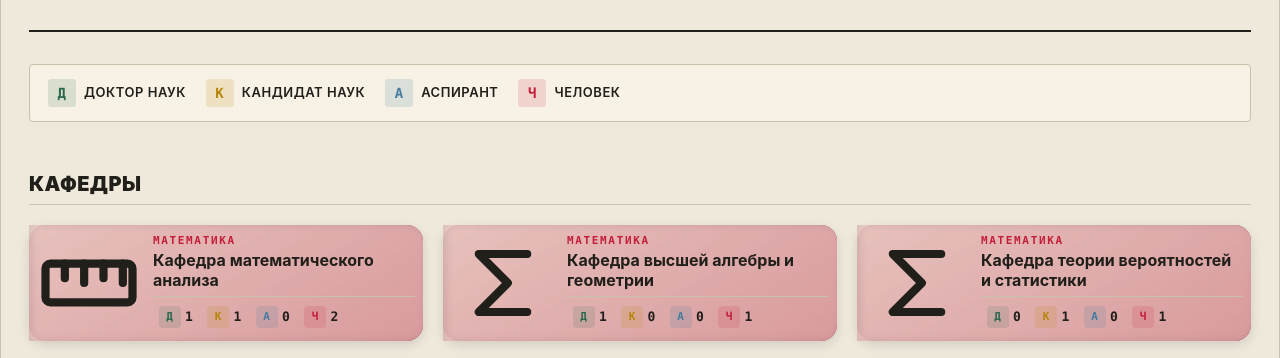
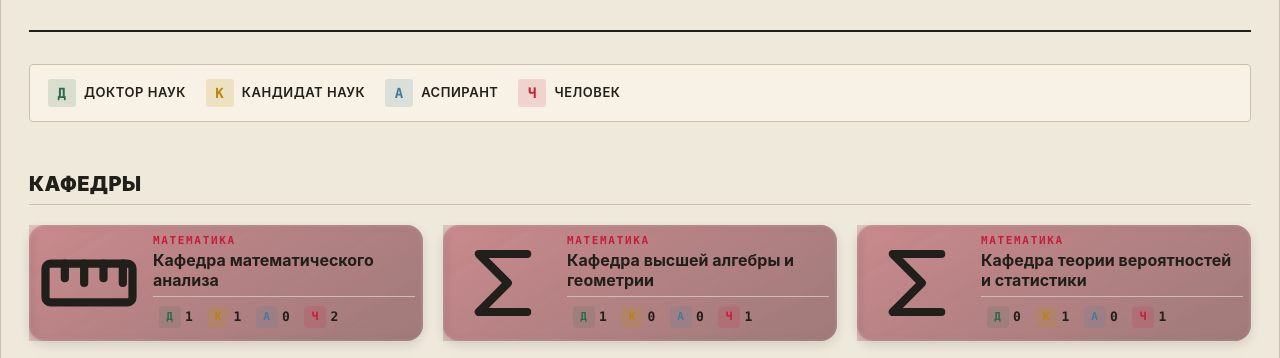
Before and after one commit to Esgotat/sony, a plain HTML site: page index.html in a window 1280 px wide. Shown: the part 523-881 px from the top of the page. Drawn offline with Linux system fonts and the light colour scheme; no server answers.

Commit message:
task snapshot 5fff49cf-0e59-4172-b2ba-7c1723b6ffe4

```diff
--- a/css/pages.css
+++ b/css/pages.css
@@ -1489,11 +1489,10 @@ color: rgba(255, 255, 255, 0.6);
 
 /* ============================================================
    КАФЕДРЫ: карточки-визитки.
-   ФОН КАРТОЧКИ — ЗАТЕМНЁННО-ПРОЗРАЧНЫЙ С ОТТЕНКОМ НАУКИ:
-   сквозь него всё ещё виден фон страницы, но притемнённый
-   (rgba(0,0,0,.38)) и подсвеченный цветом своей дисциплины
-   (--facet-rgb → мягкий цветной свет сверху, --facet-deep →
-   более насыщенный тон снизу).
+   ФОН КАРТОЧКИ — ПРОЗРАЧНЫЙ С ЛЁГКИМ ЗАТЕМНЕНИЕМ И ОТТЕНКОМ НАУКИ:
+   сквозь него хорошо виден фон страницы (альфа 0.12–0.22), он лишь
+   слегка притемнён и подсвечен цветом своей дисциплины (--facet-rgb →
+   мягкий цветной свет сверху, полупрозрачный чёрный → затемнение снизу).
    Под текстом лежит полупрозрачная «бумажная» подложка
    (.card-veil) — тоже с оттенком науки, но заметно светлее,
    чтобы буквы оставались читаемыми.
@@ -1508,7 +1507,7 @@ section.cards-depts {
   gap: 20px;
 }
 
-/* карточка: затемнённо-прозрачный фон с оттенком науки */
+/* карточка: прозрачный фон с лёгким затемнением и оттенком науки */
 section.cards-depts .card.dept-card {
   position: relative;
   display: flex;
@@ -1521,13 +1520,14 @@ section.cards-depts .card.dept-card {
   min-height: 0;
   border-radius: 16px;
   border: none;
-  /* КЛЮЧЕВОЕ: фон полупрозрачный + затемнение + оттенок своей науки.
-     rgba(--facet-rgb) даёт цветной «свет» сверху, --facet-deep — более
-     насыщенный тон снизу; альфа < 1 оставляет фон страницы просвечивать. */
-  background-color: rgba(0, 0, 0, 0.38) !important;
+  /* КЛЮЧЕВОЕ: фон ПРОЗРАЧНЫЙ — слегка затемнённый + оттенок своей науки.
+     Альфа маленькая (0.12–0.22), поэтому сквозь карточку хорошо видно
+     фон страницы; rgba(--facet-rgb) даёт мягкий цветной «свет» сверху,
+     полупрозрачный чёрный — лёгкое затемнение снизу. */
+  background-color: rgba(0, 0, 0, 0.12) !important;
   background-image: linear-gradient(150deg,
-      rgba(var(--facet-rgb, 128, 128, 128), 0.45) 0%,
-      var(--facet-deep, #5a5a5a) 100%) !important;
+      rgba(var(--facet-rgb, 128, 128, 128), 0.22) 0%,
+      rgba(0, 0, 0, 0.20) 100%) !important;
   box-shadow: 0 4px 12px rgba(0, 0, 0, 0.12) !important;
   transition: transform 0.25s ease, box-shadow 0.25s ease;
   overflow: visible;   /* тень при наведении должна быть видна вокруг */
@@ -1557,10 +1557,10 @@ section.cards-depts .card.dept-card .card-glass { display: none !important; }
 .cards .card.dept-card,
 body[data-page="kafedry"] .cards-depts .card.dept-card,
 .home-block .cards-depts .card.dept-card {
-  background-color: rgba(0, 0, 0, 0.38) !important;
+  background-color: rgba(0, 0, 0, 0.12) !important;
   background-image: linear-gradient(150deg,
-      rgba(var(--facet-rgb, 128, 128, 128), 0.45) 0%,
-      var(--facet-deep, #5a5a5a) 100%) !important;
+      rgba(var(--facet-rgb, 128, 128, 128), 0.22) 0%,
+      rgba(0, 0, 0, 0.20) 100%) !important;
   border: none;
   box-shadow: 0 4px 12px rgba(0, 0, 0, 0.12) !important;
   overflow: visible;
@@ -1685,10 +1685,10 @@ section.cards-depts .card.dept-card .stat .b {
 }
 /* ============================================================
    ПОДЛОЖКА ПОД ТЕКСТОМ (.card-veil).
-   Фон карточки — затемнённо-прозрачный с оттенком науки, поэтому
-   подложка под текстом тоже полупрозрачная: «бумажный» цвет темы
-   (--bg-2 → --veil-rgb) на 0.86 + сверху оттенок той же науки,
-   чтобы тон карточки читался и под текстом. Буквы остаются контрастными.
+   Она ПО-НАСТОЯЩЕМУ ПРОЗРАЧНАЯ: сквозь неё видно фон страницы.
+   Только лёгкая вуаль — «бумажный» цвет темы (--veil-rgb) на 0.25
+   плюс оттенок той же науки (--facet-rgb), и мягкое размытие
+   (backdrop-filter), чтобы текст читался поверх «просвечивающего» фона.
    Слои, снизу вверх: 1 — фон .dept-card; 2 — span.card-veil;
    3 — аватарка и текст.
    ============================================================ */
@@ -1700,25 +1700,28 @@ section.cards-depts .card.dept-card .card-veil {
   pointer-events: none;
   /* форма подложки: прямоугольник со скруглением со стороны текста */
   border-radius: 0 16px 16px 0;
-  background-color: rgba(247, 242, 229, 0.86); /* резерв = --bg-2 классики */
-  background-color: rgba(var(--veil-rgb, 247, 242, 229), 0.86) !important;
+  background-color: rgba(247, 242, 229, 0.25); /* резерв = --bg-2 классики */
+  background-color: rgba(var(--veil-rgb, 247, 242, 229), 0.25) !important;
   background-image: linear-gradient(150deg,
-      rgba(var(--facet-rgb, 128, 128, 128), 0.14) 0%,
-      rgba(var(--facet-rgb, 128, 128, 128), 0.30) 100%) !important;
+      rgba(var(--facet-rgb, 128, 128, 128), 0.10) 0%,
+      rgba(var(--facet-rgb, 128, 128, 128), 0.22) 100%) !important;
   box-shadow: inset 3px 0 8px rgba(0, 0, 0, 0.10);
-}
-/* в тёмных темах подложка плотнее (0.92), а оттенок науки — только лёгкий,
-   чтобы текст не терял контраст на тёмном фоне */
+  /* стеклянный эффект: размываем то, что просвечивает сквозь карточку */
+  backdrop-filter: blur(2px) saturate(1.1);
+  -webkit-backdrop-filter: blur(2px) saturate(1.1);
+}
+/* в тёмных темах вуаль чуть плотнее (0.3), но всё равно прозрачная,
+   а оттенок науки — только лёгкий, чтобы текст не терял контраст */
 html[data-dark] section.cards-depts .card.dept-card .card-veil,
 html[data-theme='dark']  section.cards-depts .card.dept-card .card-veil,
 html[data-theme='night'] section.cards-depts .card.dept-card .card-veil,
 html[data-theme='oxford'] section.cards-depts .card.dept-card .card-veil,
 html[data-theme='burgundy'] section.cards-depts .card.dept-card .card-veil,
 html[data-theme='emerald'] section.cards-depts .card.dept-card .card-veil {
-  background-color: rgba(var(--veil-rgb, 26, 26, 26), 0.92) !important;
+  background-color: rgba(var(--veil-rgb, 26, 26, 26), 0.30) !important;
   background-image: linear-gradient(150deg,
-      rgba(var(--facet-rgb, 128, 128, 128), 0.10) 0%,
-      rgba(var(--facet-rgb, 128, 128, 128), 0.20) 100%) !important;
+      rgba(var(--facet-rgb, 128, 128, 128), 0.08) 0%,
+      rgba(var(--facet-rgb, 128, 128, 128), 0.18) 100%) !important;
   box-shadow: inset 3px 0 8px rgba(0, 0, 0, 0.35);
 }
 /* содержимое — поверх обоих слоёв */
--- a/index.html
+++ b/index.html
@@ -10,7 +10,7 @@
 <link rel="preconnect" href="https://fonts.gstatic.com" crossorigin>
 <link href="https://fonts.googleapis.com/css2?family=Playfair+Display:wght@600;700&display=swap" rel="stylesheet">
 <link rel="stylesheet" href="css/style.css">
-<link rel="stylesheet" href="css/pages.css?v=25">
+<link rel="stylesheet" href="css/pages.css?v=26">
 </head>
 <body data-page="home">
 <header class="hd" id="hd"></header>
```
Also changed, not shown: admin.html (+1 -1 lines), chats.html (+1 -1 lines), complaint.html (+1 -1 lines), dept.html (+1 -1 lines), kafedry.html (+1 -1 lines), login.html (+1 -1 lines), moi-publikacii.html (+1 -1 lines), moya-kafedra.html (+1 -1 lines), new-publication.html (+1 -1 lines), new-request.html (+1 -1 lines), profile.html (+1 -1 lines), publication.html (+1 -1 lines), publications.html (+1 -1 lines), requests.html (+1 -1 lines), 1 more files.
